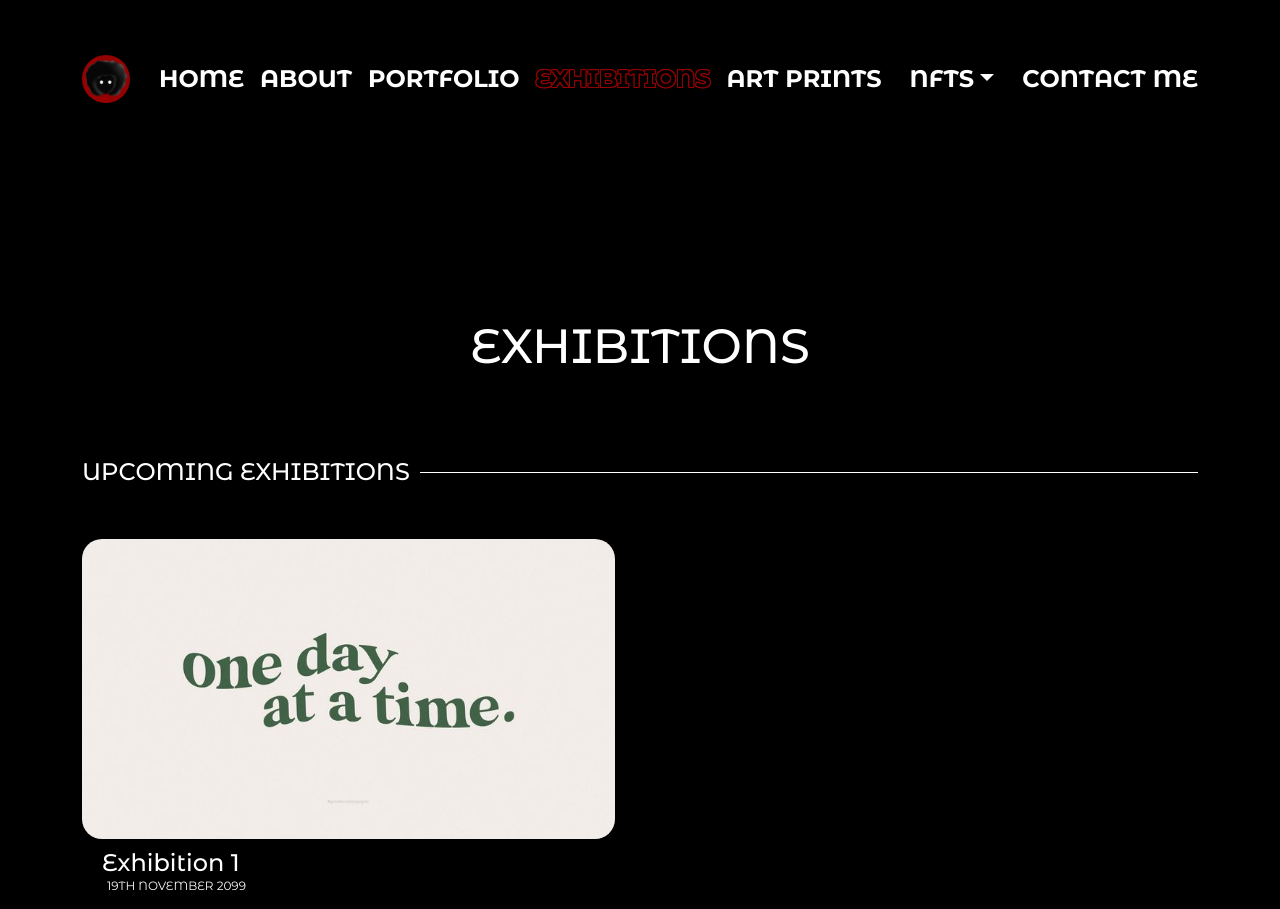
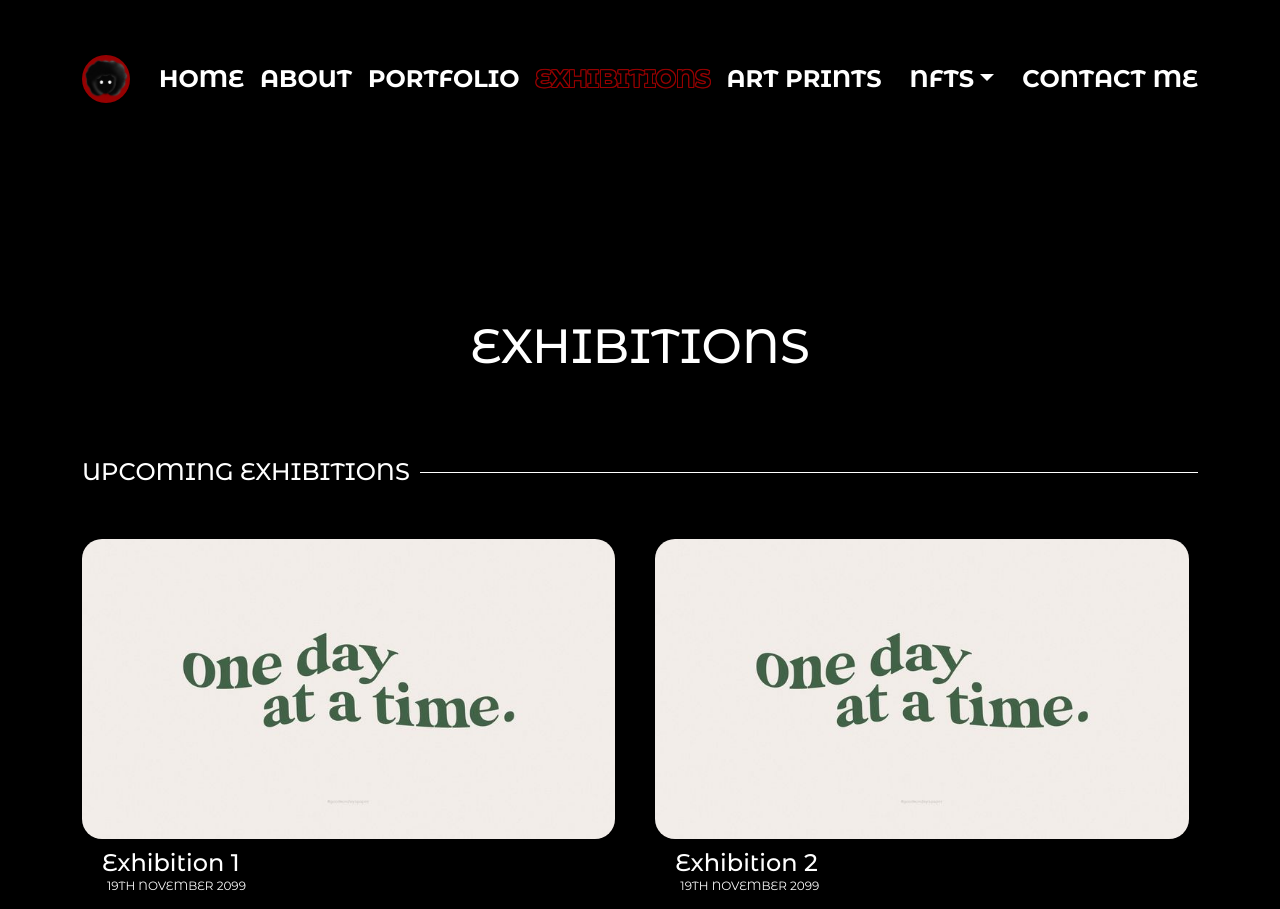
Before and after one commit to 8sosa/Hues-of-Gigi, a React (Create React App) app: page /exhibitions in a window 1280 px wide. Shown: the top 909 px of the page. Built offline with nearby package versions, Linux system fonts and the light colour scheme.

Commit message:
Update exhibition.css

```diff
--- a/src/Pages/exhibition.css
+++ b/src/Pages/exhibition.css
@@ -59,7 +59,7 @@
 .exhibitonItem {
     display: flex;
     flex-direction: column;
-    width: fit-content;
+    width: fit-content !important;
     align-items: flex-start;
     color: #fff;
 }
```
